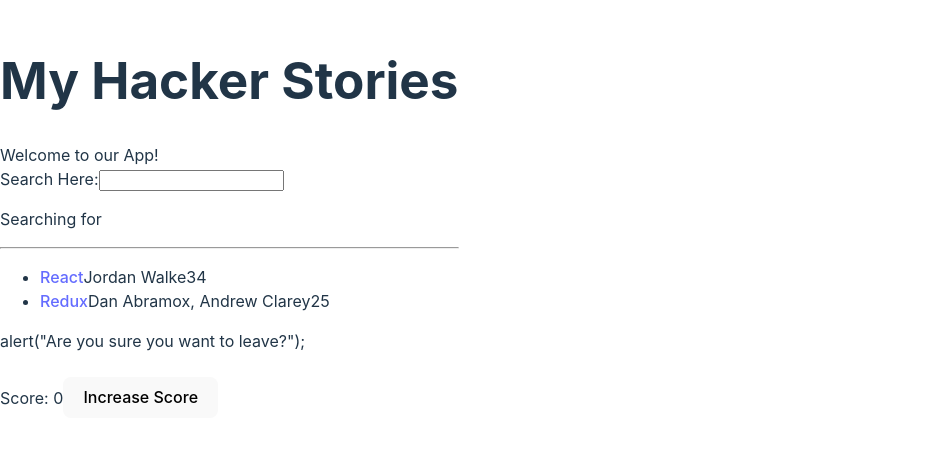
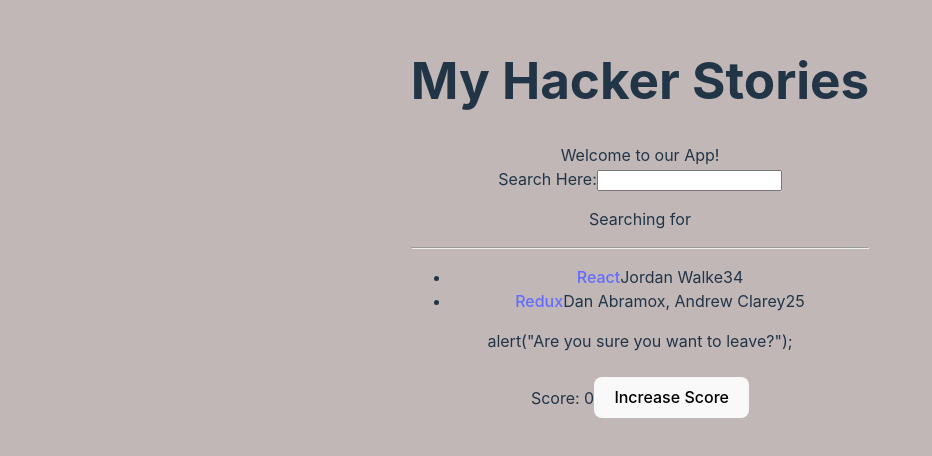
Before and after one commit to edlance01/road_to_react, a React (Vite) app: page / in a window 1280 px wide. Shown: the part 182-638 px from the top of the page, without its empty margins (0-932 px from the left). Built offline with nearby package versions, Linux system fonts and the light colour scheme.

Commit message:
connected CSS

```diff
--- a/index.html
+++ b/index.html
@@ -3,10 +3,12 @@
   <head>
     <meta charset="UTF-8" />
     <link rel="icon" type="image/svg+xml" href="/vite.svg" />
+    <link rel="stylesheet" href="/src/App.css">
     <meta name="viewport" content="width=device-width, initial-scale=1.0" />
     <title>Vite + React</title>
   </head>
   <body>
+
     <div id="root"></div>
     <script type="module" src="/src/main.jsx"></script>
   </body>
--- a/src/App.css
+++ b/src/App.css
@@ -3,6 +3,10 @@
   margin: 0 auto;
   padding: 2rem;
   text-align: center;
+}
+
+body{
+  background-color: rgb(194, 183, 183);
 }
 
 .logo {
```
